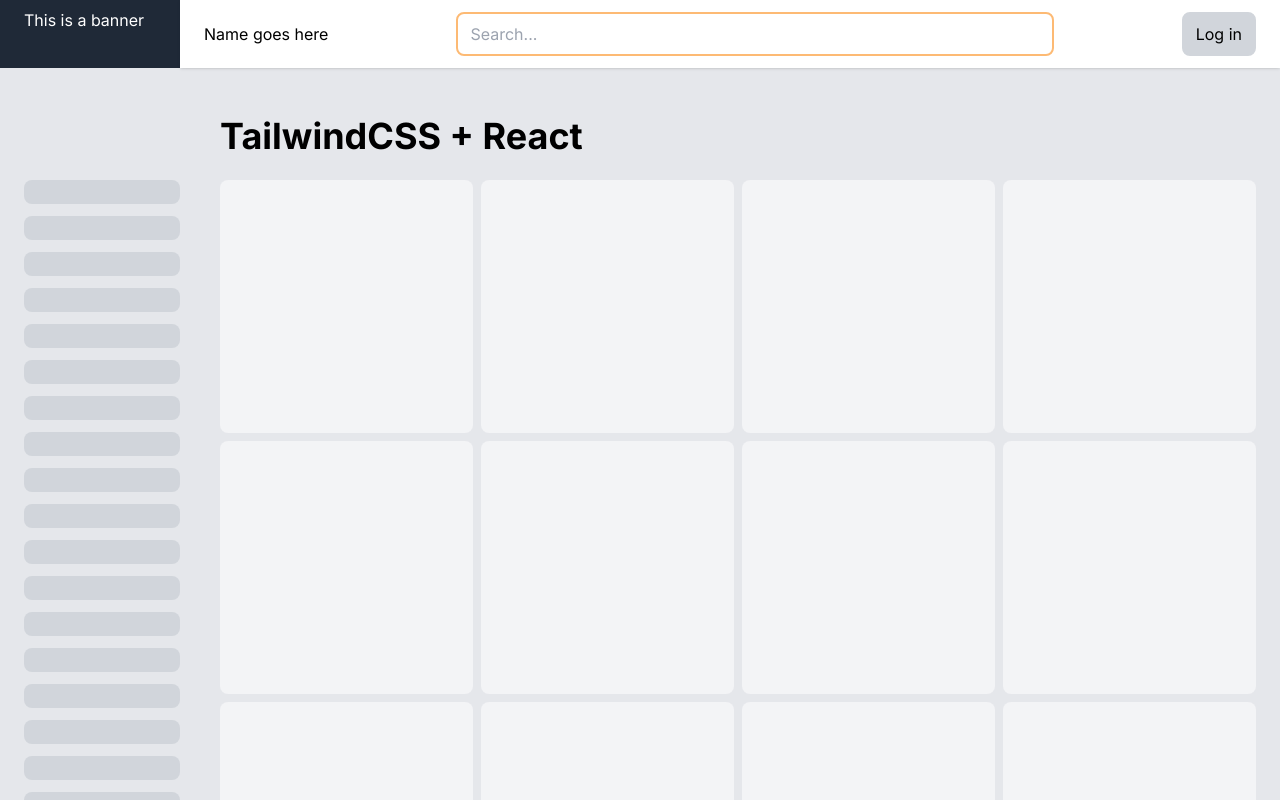
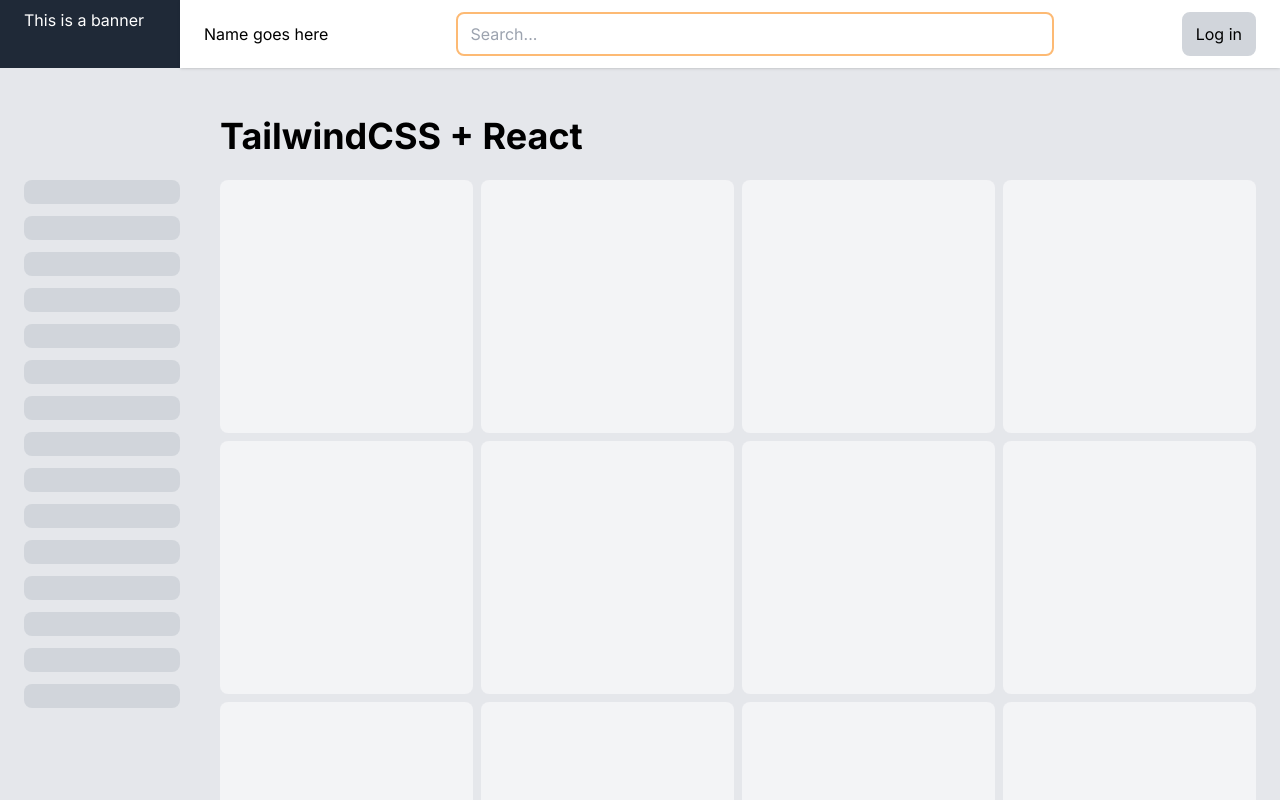
Before and after one commit to alvarlagerlof/example-offset-positioning-scroll, a Next.js app: page / in a window 1280 px wide. Shown: the top 800 px of the page. Built offline with nearby package versions, Linux system fonts and the light colour scheme; what @savvywombat/tailwindcss-grid-areas would draw is missing.

Commit message:
Matching height

```diff
--- a/pages/index.tsx
+++ b/pages/index.tsx
@@ -12,6 +12,7 @@ export default function Home() {
         <meta name="viewport" content="width=device-width, initial-scale=1" />
         <link rel="icon" href="/favicon.ico" />
       </Head>
+      <div className="h-screen">
         <div className="bg-gray-200 grid grid-areas-layout grid-cols-layout grid-rows-layout">
           <Header />
           {searchOpen ? (
@@ -32,6 +33,7 @@ export default function Home() {
           <Sidebar />
           <Main />
         </div>
+      </div>
     </>
   );
 }
@@ -40,7 +42,7 @@ function Sidebar() {
   return (
     <aside className="grid-in-sidebar sticky top-0 self-start	py-28 ml-6">
       <ul className="space-y-3 hidden md:block">
-        {Array(30)
+        {Array(15)
           .fill(null)
           .map((item) => (
             <div key={item} className="bg-gray-300 rounded-lg h-6 w-full" />
@@ -117,7 +119,7 @@ function SearchResults() {
 
 function Main() {
   return (
-    <main className="grid-in-content ml-10 mr-6 space-y-6 my-12 ">
+    <main className="grid-in-content ml-10 mr-6 space-y-6 pt-12 ">
       <h2 className="text-4xl font-bold">TailwindCSS + React</h2>
       <ItemGrid />
     </main>
--- a/styles/globals.css
+++ b/styles/globals.css
@@ -3,5 +3,5 @@
 @tailwind utilities;
 
 .h-search {
-    max-height: calc(100vh - (300% + 0px));
+    max-height: calc(100vh - (100% + 60px));
 }
```
Lines whose indentation alone changed are shown as unchanged.
